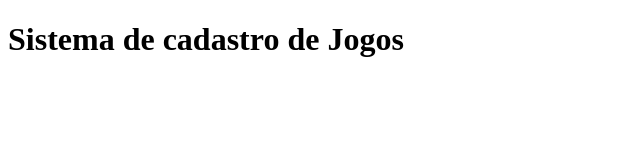
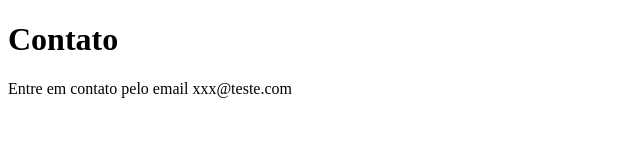
Before and after one commit to LauraCasarim/sistema-de-cadastro, a plain HTML site: page contato.html in a window 1280 px wide. Shown: the whole page, without its empty margins (0-640 px from the left). Drawn offline with Linux system fonts and the light colour scheme.

Commit message:
adicionando o email de contato

```diff
--- a/contato.html
+++ b/contato.html
@@ -3,10 +3,10 @@
 <head>
     <meta charset="UTF-8">
     <meta name="viewport" content="width=device-width, initial-scale=1.0">
-    <title>Meus Jogos</title>
+    <title>Contato</title>
 </head>
 <body>
-    <h1>Sistema de cadastro de Jogos</h1>
-    <script src = "app.js"></script>
+    <h1>Contato</h1>
+    <p>Entre em contato pelo email xxx@teste.com</p>
 </body>
 </html>
```
